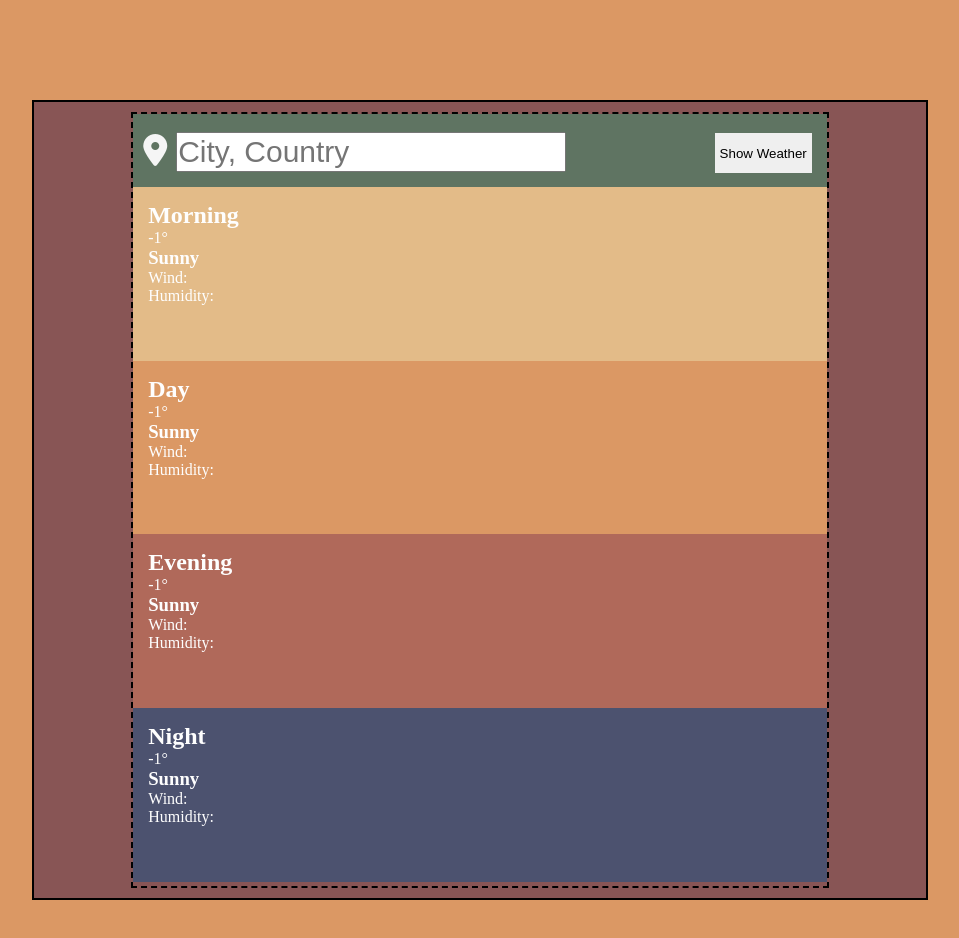
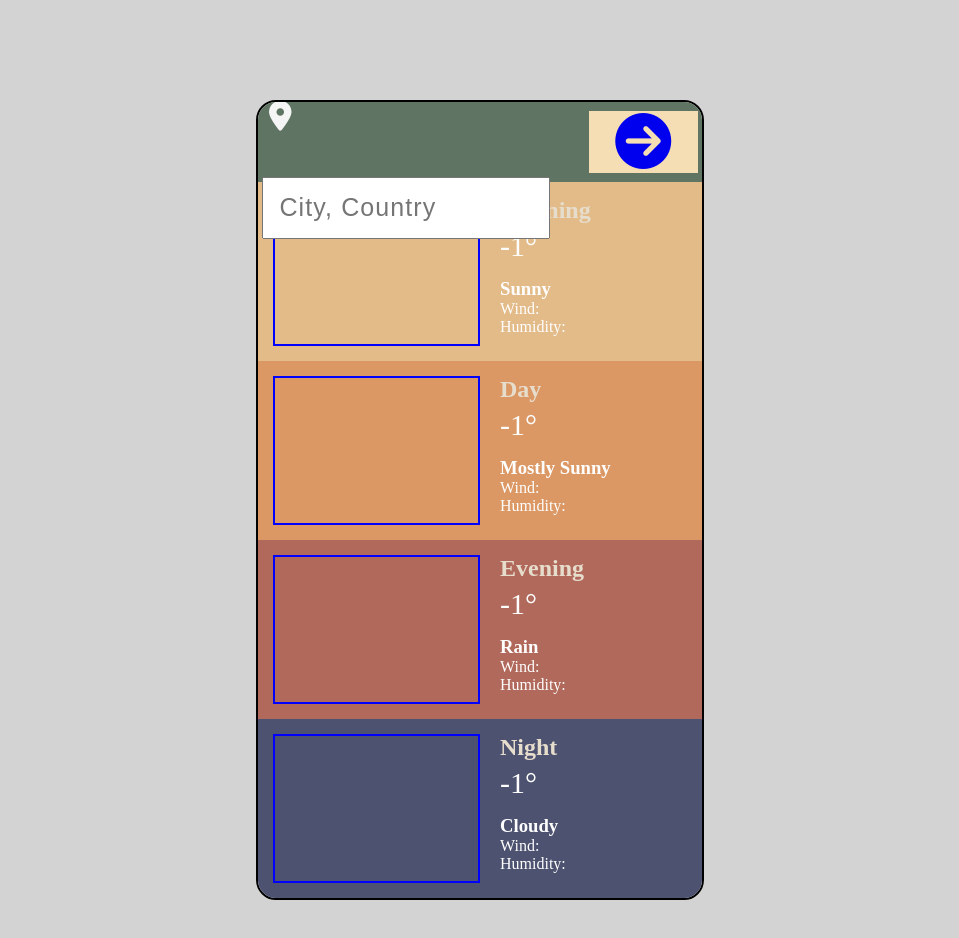
Before and after one commit to DarkFM/Weather_App, a plain HTML site: page index.html in a window 1280 px wide. Shown: the whole page, without its empty margins (160-1119 px from the left). Drawn offline with Linux system fonts and the light colour scheme.

Commit message:
adding css framework and styles

```diff
--- a/index.html
+++ b/index.html
@@ -11,14 +11,20 @@
 </head>
 
 <body>
-    <div class="global-container">
-        <div class="contents-container">
+    <div class="container">
         <div class="contents">
 
             <header class='query-field'>
-                    <i class="fa fa-map-marker fa-2x" aria-hidden="true"></i>
+                <div class="input-div">
+                    <i class="fa fa-map-marker fa-lg" aria-hidden="true"></i>
                     <input type="text" name="location" placeholder="City, Country">
-                    <button type="submit" class="submit-btn">Show Weather</button>
+                </div>
+
+                <div class="button-div">
+                    <a href="#" class="submit-btn">
+                        <i class="fa fa-arrow-circle-right" aria-hidden="true"></i>
+                    </a>
+                </div>
 
             </header>
 
@@ -49,7 +55,7 @@
                     </header>
                     <p class="day-temp"> -1&#176</p>
                     <div class="toggle-info">
-                            <h3 class="day">Sunny</h3>
+                        <h3 class="day">Mostly Sunny</h3>
                         <p class="wind">Wind: <span data-wind=""></span></p>
                         <p class="humidity">Humidity: <span data-humidity=""></span></p>
                     </div>
@@ -66,7 +72,7 @@
                     </header>
                     <p class="evening-temp"> -1&#176</p>
                     <div class="toggle-info">
-                            <h3 class="evening">Sunny</h3>
+                        <h3 class="evening">Rain</h3>
                         <p class="wind">Wind: <span data-wind=""></span></p>
                         <p class="humidity">Humidity: <span data-humidity=""></span></p>
                     </div>
@@ -83,13 +89,12 @@
                     </header>
                     <p class="night-temp"> -1&#176</p>
                     <div class="toggle-info">
-                            <h3 class="night">Sunny</h3>
+                        <h3 class="night">Cloudy</h3>
                         <p class="wind">Wind: <span data-wind=""></span></p>
                         <p class="humidity">Humidity: <span data-humidity=""></span></p>
                     </div>
                 </div>
             </section>
-            </div>
         </div>
 
     </div>
--- a/style.css
+++ b/style.css
@@ -4,67 +4,81 @@
     margin: 0;
 }
 
+
 /***** Body *****/
-body{
-    background-color: #DB9864;
+
+body {
+    background-color: lightgray;
     color: #fefefe;
-    /*color: black;*/
-    /*width: 100%;*/
 }
 
-.global-container{
-    width: 70%;
+.container {
+    width: 35%;
     height: 800px;
     margin: 100px auto;
-    /*padding: 20px;*/
-    border: 2px solid black;
     background-color: whitesmoke;
+    border-radius: 20px;
 }
 
-.contents-container {
-    background: #855;
-    padding: 10px;
+.contents {
+    border: 2px solid black;
+    height: 100%;
+    margin: 0 auto;
+    overflow: hidden;
+    border-radius: 20px;
+
+}
+
+
+/***** Header *****/
+
+header.query-field {
+
+    padding: 2% 1%;
+    background-color: #5f7462;
+    color: #f5f5f5;
+    position: relative;
+    height: 10%;
+}
+
+.query-field .fa-map-marker {
+    margin: 0 2%;
+    font-size: 30px;
     height: 100%;
 }
 
-.contents {
-    width: 80%;
+.input-div {
+    float: left;
+    width: 75%;
     height: 100%;
-    margin: 0 auto;
-    border: 2px dashed black;
-
+    /*border: 1px solid aliceblue;*/
 }
 
-/***** Header *****/
-
-
-header.query-field {
-    /*min-height: 50px;*/
-    padding: 15px 0;
-    background-color: #5f7462;
-    color: #f5f5f5;
-    position: relative;
+.button-div {
+    display: inline-block;
+    width: 25%;
+    height: 100%;
+    font-size: 3.5em;
+    text-align: center;
+    margin: 0;
+    background: wheat;
 }
 
-.query-field .fa-map-marker{
-    margin: 5px;
-    margin-left: 10px;
+.submit-btn{
+    text-decoration: none;
 }
 
-.query-field input{
-    /*min-width: 40%;*/
-    max-width: 60%;
-    height: 40px;
-    font-size: 30px;
+.query-field input {
+    width: 88%;
+    height: 100%;
+    letter-spacing: 1.1px;
+    font-size: 25px;
+    padding: 0 15px;
 }
 
-button.submit-btn {
-    position: absolute;
-    top: 19px;
-    right: 15px;
-    height: 40px;
-    border: none;
-    padding: 5px;
+.submit-btn i{
+    line-height: 100%;
+    padding: 0 5px;
 }
 
 
@@ -90,3 +104,71 @@ section.evening {
 section.night {
     background: #4c526f;
 }
+
+.weather-icon{
+    height: 100%;
+    float: left;
+    margin-right: 20px;
+    width: 50%;
+    border: 2px solid blue;
+}
+
+.info-container header{
+    color: #e7ddcd;
+    margin-bottom: 5px;
+
+}
+
+.info-container header + p {
+    font-size: 30px;
+    font-weight: 200;
+    margin-bottom: 15px;
+}
+
+
+
+
+
+
+
+
+
+
+
+
+
+
+
+
+
+
+@media (max-width: 1150px) {
+
+    .container {
+        width: 55%;
+        height: 800px;
+        margin: 100px auto;
+        background-color: whitesmoke;
+        border-radius: 20px;
+    }
+
+}
+
+
+
+@media (max-width: 680px) {
+
+    .container {
+        width: 100%;
+        height: 800px;
+        margin: 0 auto;
+        border: 2px solid black;
+        background-color: whitesmoke;
+    }
+
+    .query-field .fa-map-marker{
+        margin: 0 0;
+
+    }
+
+}
```
Lines whose indentation alone changed are shown as unchanged.
